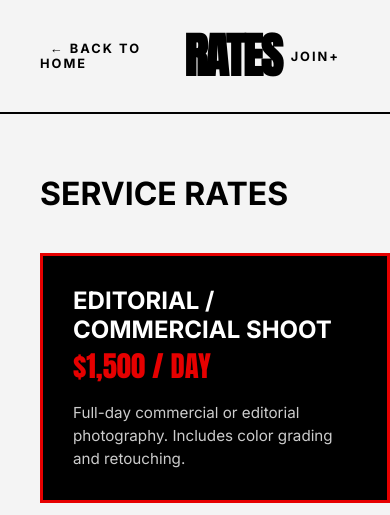
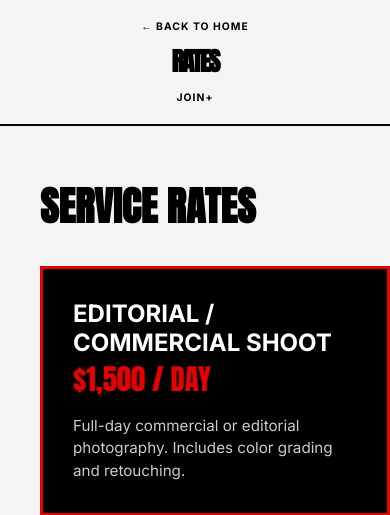
Before and after one commit to CorbanMark/photoportpholio, a Django app: page /rates/ in a window 390 px wide. Shown: the top 515 px of the page. Run offline with Django 5.2, Linux system fonts and the light colour scheme; data that the repository does not hold is empty.

Commit message:
MMake dynamic for other devices

```diff
--- a/portfolio/static/css/style.css
+++ b/portfolio/static/css/style.css
@@ -22,14 +22,23 @@ body {
 /* Navigation */
 .top-nav {
     display: flex;
+    flex-wrap: wrap;
     justify-content: space-between;
     align-items: center;
+    gap: 12px;
     padding: 20px 40px;
     border-bottom: 2px solid var(--text-main);
     font-size: 0.8rem;
     font-weight: 700;
     text-transform: uppercase;
     letter-spacing: 2px;
+}
+
+.nav-links {
+    display: flex;
+    flex-wrap: wrap;
+    align-items: center;
+    gap: 8px;
 }
 
 .top-nav a {
@@ -40,7 +49,7 @@ body {
 
 .logo-text {
     font-family: var(--font-header);
-    font-size: 3rem;
+    font-size: clamp(1.6rem, 5vw, 3rem);
     letter-spacing: -2px;
 }
 
@@ -185,7 +194,7 @@ body {
 
 .intro-name {
     font-family: var(--font-header);
-    font-size: 2.8rem;
+    font-size: clamp(1.7rem, 6vw, 2.8rem);
     line-height: 1;
     margin: 5px 0 15px 0;
     text-transform: uppercase;
@@ -200,10 +209,143 @@ body {
 }
 
 /* Mobile responsiveness */
+@media (max-width: 1024px) {
+    .text-block,
+    .img-block,
+    .intro-block,
+    .project-highlight {
+        grid-column: span 12;
+    }
+
+    .editorial-grid {
+        padding: 28px 24px;
+        gap: 16px;
+    }
+
+    .text-block h2 {
+        font-size: 2.8rem;
+    }
+
+    .project-highlight {
+        flex-direction: column;
+        align-items: flex-start;
+        gap: 20px;
+        padding: 28px;
+    }
+
+    .project-highlight h3 {
+        font-size: 2.8rem;
+    }
+
+    .rates-grid {
+        grid-template-columns: repeat(auto-fit, minmax(280px, 1fr));
+    }
+}
+
 @media (max-width: 768px) {
+    .top-nav {
+        flex-direction: column;
+        align-items: center;
+        gap: 12px;
+        padding: 16px;
+        text-align: center;
+    }
+
+    .nav-links {
+        display: flex;
+        flex-wrap: wrap;
+        justify-content: center;
+        gap: 8px 12px;
+    }
+
+    .top-nav a {
+        margin: 0;
+        font-size: 0.72rem;
+        letter-spacing: 1px;
+        padding: 4px 2px;
+    }
+
+    .logo-text {
+        font-size: 2rem;
+        line-height: 1;
+        word-break: break-word;
+    }
+
+    .marquee-track span {
+        font-size: 16vw;
+        letter-spacing: -2px;
+    }
+
+    .text-stretch {
+        font-size: 9vw;
+        letter-spacing: -2px;
+        transform: scaleY(1.5);
+    }
+
+    .hero-section {
+        margin-bottom: 24px;
+    }
+
+    .hero-image-container {
+        margin-top: -16px;
+        padding: 0 12px;
+    }
+
+    .hero-image-container .no-img-box {
+        height: 240px;
+        font-size: 1rem;
+        padding: 16px;
+        text-align: center;
+    }
+
+    .editorial-grid {
+        padding: 20px 16px;
+        gap: 12px;
+    }
+
+    .grid-item {
+        padding: 12px 0;
+    }
+
+    .intro-block {
+        padding: 20px !important;
+    }
+
     .intro-card {
         flex-direction: column;
+        align-items: center;
         text-align: center;
+        gap: 20px;
+    }
+
+    .intro-name {
+        font-size: 2rem;
+    }
+
+    .intro-bio {
+        font-size: 1rem;
+    }
+
+    .social-links {
+        justify-content: center;
+    }
+
+    .text-block {
+        border-top-width: 4px;
+    }
+
+    .text-block h2 {
+        font-size: 2.2rem;
+        margin-bottom: 14px;
+    }
+
+    .text-block p {
+        font-size: 1rem;
+        margin-bottom: 24px;
+    }
+
+    .read-more {
+        font-size: 1.2rem;
     }
 
     .project-image-frame,
@@ -211,8 +353,101 @@ body {
         height: 220px;
     }
 
+    .no-img-box {
+        font-size: 1.1rem;
+    }
+
+    .red-scribble-svg {
+        width: 80px;
+        height: 80px;
+        bottom: -16px;
+        left: -12px;
+    }
+
+    .rates-container {
+        padding: 24px 16px;
+    }
+
+    .rates-grid {
+        grid-template-columns: 1fr;
+        gap: 20px;
+        margin-top: 24px;
+    }
+
+    .rate-card {
+        padding: 22px;
+    }
+
+    .rate-header h2 {
+        font-size: 1.8rem;
+    }
+
+    .price-tag {
+        font-size: 1.4rem;
+    }
+
+    .project-detail-container {
+        padding: 24px 16px;
+    }
+
+    .project-title {
+        font-size: clamp(2rem, 12vw, 3.5rem);
+        letter-spacing: -1px;
+    }
+
+    .project-subtitle {
+        font-size: 1rem;
+    }
+
     .project-main-img {
-        height: 320px;
+        height: auto;
+        max-height: 70vh;
+        object-fit: contain;
+    }
+
+    .project-info-grid {
+        grid-template-columns: 1fr;
+        gap: 24px;
+    }
+
+    .info-description h3 {
+        font-size: 1.6rem;
+    }
+
+    .info-description p {
+        font-size: 1rem;
+    }
+}
+
+@media (max-width: 480px) {
+    .top-nav a {
+        font-size: 0.65rem;
+    }
+
+    .logo-text {
+        font-size: 1.6rem;
+    }
+
+    .marquee-track span {
+        font-size: 18vw;
+    }
+
+    .text-block h2 {
+        font-size: 1.9rem;
+    }
+
+    .intro-name {
+        font-size: 1.7rem;
+    }
+
+    .avatar-circle {
+        width: 100px;
+        height: 100px;
+    }
+
+    .social-btn {
+        width: 100%;
+        justify-content: center;
     }
 }
 
@@ -242,7 +477,7 @@ body {
 
 .text-block h2 {
     font-family: var(--font-header);
-    font-size: 3.5rem;
+    font-size: clamp(1.9rem, 5vw, 3.5rem);
     line-height: 1;
     margin-bottom: 20px;
     letter-spacing: -1px;
@@ -365,6 +600,14 @@ body {
     padding: 40px;
     max-width: 1400px;
     margin: 0 auto;
+}
+
+.rates-page-title {
+    margin-top: 20px;
+    font-family: var(--font-header);
+    font-size: clamp(2.5rem, 8vw, 5rem);
+    line-height: 1;
+    text-transform: uppercase;
 }
 
 .rates-grid {
@@ -511,12 +754,6 @@ body {
     color: #222;
 }
 
-@media (max-width: 768px) {
-    .project-info-grid {
-        grid-template-columns: 1fr;
-    }
-}
-
 /* Social Links Styling */
 .social-links {
     display: flex;
--- a/portfolio/templates/category.html
+++ b/portfolio/templates/category.html
@@ -18,9 +18,9 @@
 
     <!-- Top Navigation -->
     <nav class="top-nav">
-        <a href="{% url 'home' %}">&larr; BACK TO HOME</a>
+        <div class="nav-links"><a href="{% url 'home' %}">&larr; BACK TO HOME</a></div>
         <div class="logo-text">{{ category_name }}</div>
-        <div>
+        <div class="nav-links">
             <a href="{% url 'latest_projects' %}">LATEST</a>
             <a href="{% url 'fashion_projects' %}">FASHION</a>
         </div>
--- a/portfolio/templates/rates.html
+++ b/portfolio/templates/rates.html
@@ -3,6 +3,7 @@
 <html lang="en">
 <head>
     <meta charset="UTF-8">
+    <meta name="viewport" content="width=device-width, initial-scale=1.0">
     <title>RATE CARD // PRICING</title>
     <link rel="stylesheet" href="{% static 'css/style.css' %}">
     <link href="https://fonts.googleapis.com/css2?family=Anton&family=Inter:wght@300;400;700&display=swap" rel="stylesheet">
@@ -10,13 +11,13 @@
 <body>
 
     <nav class="top-nav">
-        <div class="nav-links"><a href="{% url 'home' %}">← BACK TO HOME</a></div>
+        <div class="nav-links"><a href="{% url 'home' %}">&larr; BACK TO HOME</a></div>
         <div class="logo-text">RATES</div>
         <div class="nav-links"><a href="{% url 'rates' %}">JOIN+</a></div>
     </nav>
 
     <div class="rates-container">
-        <h1 class="mega-title" style="margin-top:20px;">SERVICE RATES</h1>
+        <h1 class="mega-title rates-page-title">SERVICE RATES</h1>
 
         <div class="rates-grid">
             {% for rate in rates %}
```
